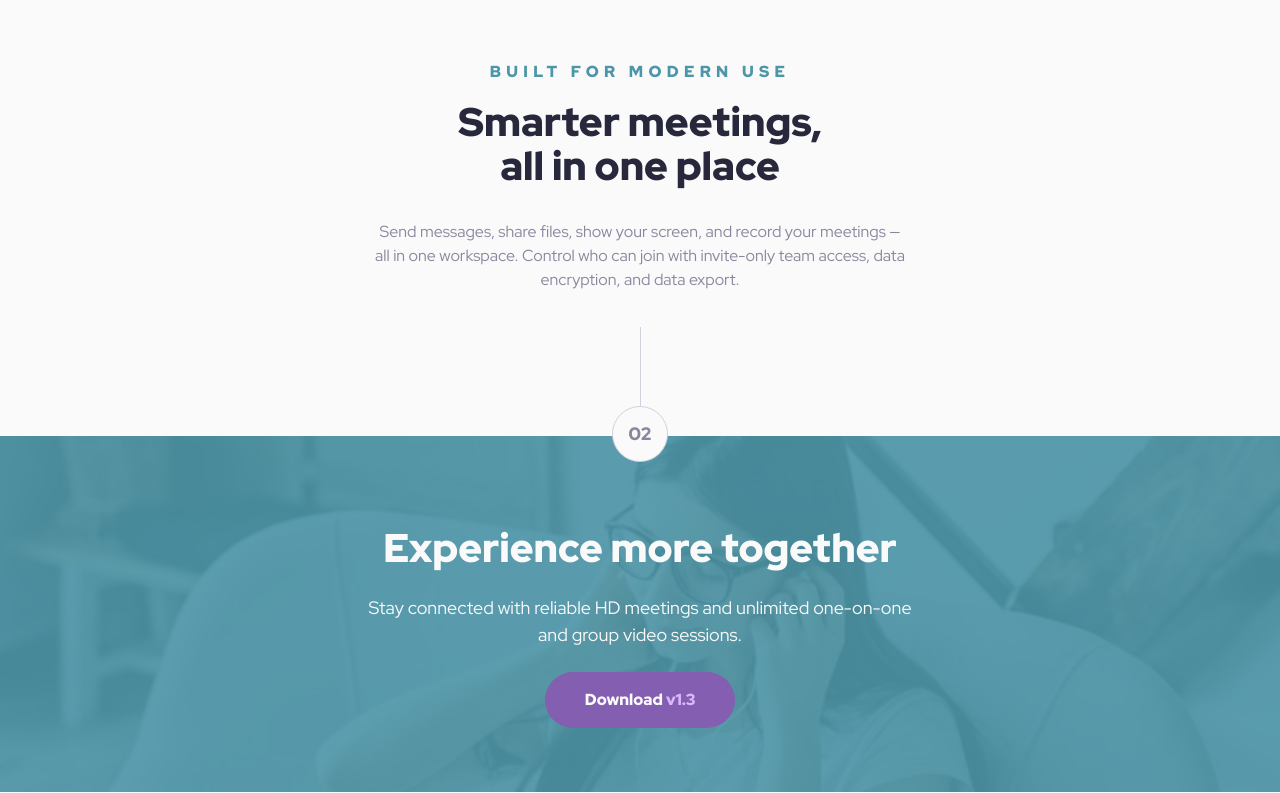
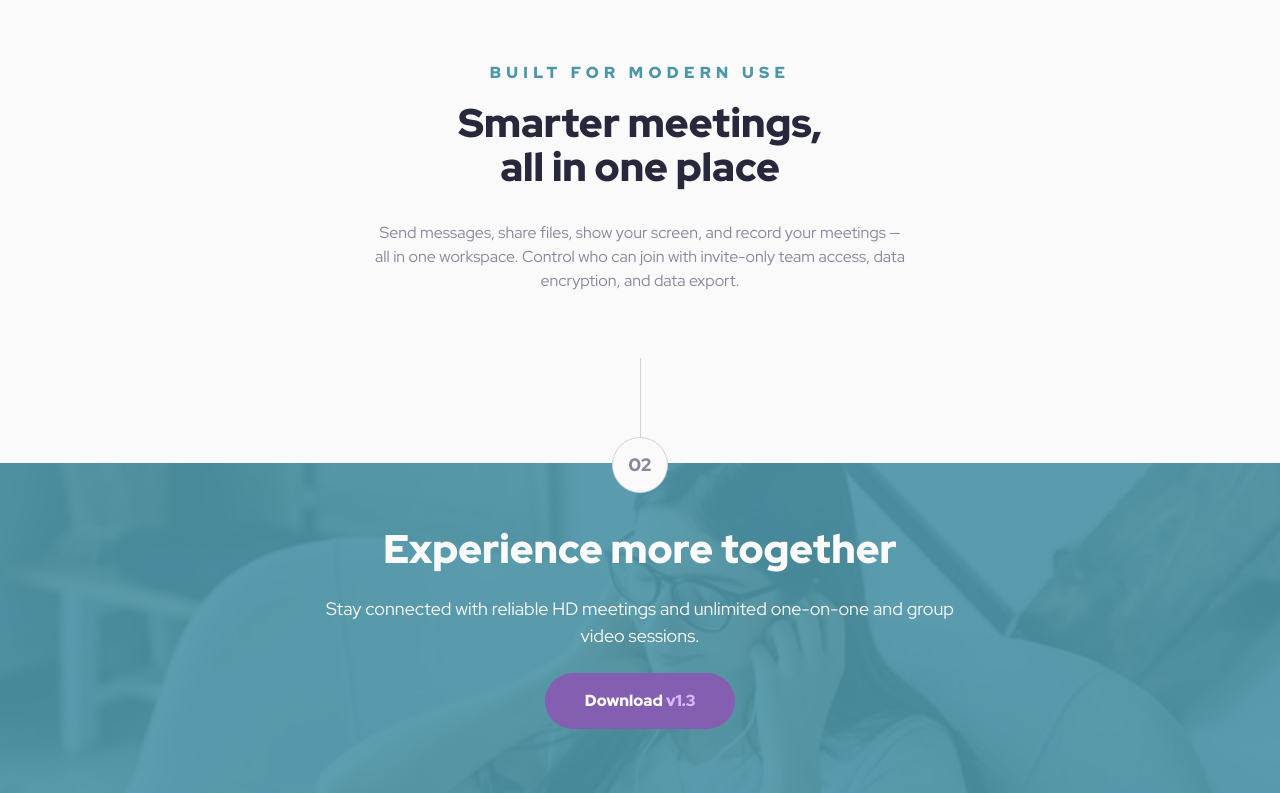
Before and after one commit to schindlerdumagat/meet-landing-page, a plain HTML site: page src/index.html in a window 1280 px wide. Shown: the part 1312-2105 px from the top of the page. Drawn offline with Linux system fonts and the light colour scheme.

Commit message:
Move footer-cta inside main tag

```diff
--- a/src/index.html
+++ b/src/index.html
@@ -48,16 +48,16 @@
         <p class="main-content__description">Send messages, share files, show your screen, and record your meetings — all in one workspace. Control who can join with invite-only team access, data encryption, and data export.</p>
       </div>
     </section>
+
+    <section class="footer-cta">
+      <p class="number footer-cta__number">02</p>
+      <div class="footer-cta__content">
+        <h2 class="footer-cta__title">Experience more together</h2>
+        <p class="footer-cta__description">Stay connected with reliable HD meetings and unlimited one-on-one and group video sessions.</p>
+        <button class="footer-cta__btn">Download <span class="version">v1.3</span></button>
+      </div>
+    </section>
   </main>
-
-  <footer class="footer">
-    <p class="number footer__number">02</p>
-    <div class="footer__content">
-      <h2 class="footer__title">Experience more together</h2>
-      <p class="footer__description">Stay connected with reliable HD meetings and unlimited one-on-one and group video sessions.</p>
-      <button class="footer__btn">Download <span class="version">v1.3</span></button>
-    </div>
-  </footer>
 
 </body>
 </html>
--- a/src/sass/style.scss
+++ b/src/sass/style.scss
@@ -135,7 +135,7 @@ body {
 
 .main-content {
     text-align: center;
-    padding: 2rem 2.188rem 4rem;
+    padding: 2rem 2rem 4rem;
     max-width: 70rem;
     margin: 0 auto;
 
@@ -182,41 +182,26 @@ body {
     }
 }
 
-.footer {
-    position: relative;
-    background-image: url("../../public/assets/mobile/image-footer.jpg");
-    background-repeat: no-repeat;
-    background-size: cover;
-    background-position: top;
-
-    &::before {
-        content: "";
-        position: absolute;
-        inset: 0 0 0 0;
-        background-color: $cyan-600;
-        opacity: 0.9;
-    }
-
-    @media screen and (min-width: 48rem) {
-        background-image: url("../../public/assets/tablet/image-footer.jpg");
-    }
-
-    @media screen and (min-width: 90rem) {
-        background-image: url("../../public/assets/desktop/image-footer.jpg");
-    }
+.footer-cta {
+    // position: relative;
 
     &__number {
+        position: relative;
         margin: 80px auto -30px;
         background-color: $white;
-        position: relative;
-        bottom: 30px;
+        z-index: 1;
     }
 
     &__content {
+        position: relative;
+        background-image: url("../../public/assets/mobile/image-footer.jpg");
+        background-repeat: no-repeat;
+        background-size: cover;
+        background-position: top;
         padding: 4rem 2rem;
         text-align: center;
-        max-inline-size: 53ch;
         margin: 0 auto;
+        width: 100vw;
         display: flex;
         flex-direction: column;
         justify-items: center;
@@ -225,11 +210,24 @@ body {
 
         & * {
             z-index: 0;
+            max-inline-size: 53ch;
+        }
+
+        &::before {
+            content: "";
+            position: absolute;
+            inset: 0 0 0 0;
+            background-color: $cyan-600;
+            opacity: 0.9;
+        }
+
+        @media screen and (min-width: 48rem) {
+            background-image: url("../../public/assets/tablet/image-footer.jpg");
         }
 
         @media screen and (min-width: 90rem) {
-            max-inline-size: none;
-            max-width: 70rem;
+            background-image: url("../../public/assets/desktop/image-footer.jpg");
+            padding: $space-1400 11.112%;
             display: grid;
             grid-template-columns: 1.5fr 1.3fr 1fr;
             justify-items: center;
```
Also changed, not shown: public/stylesheets/style.css, 1 other file.
